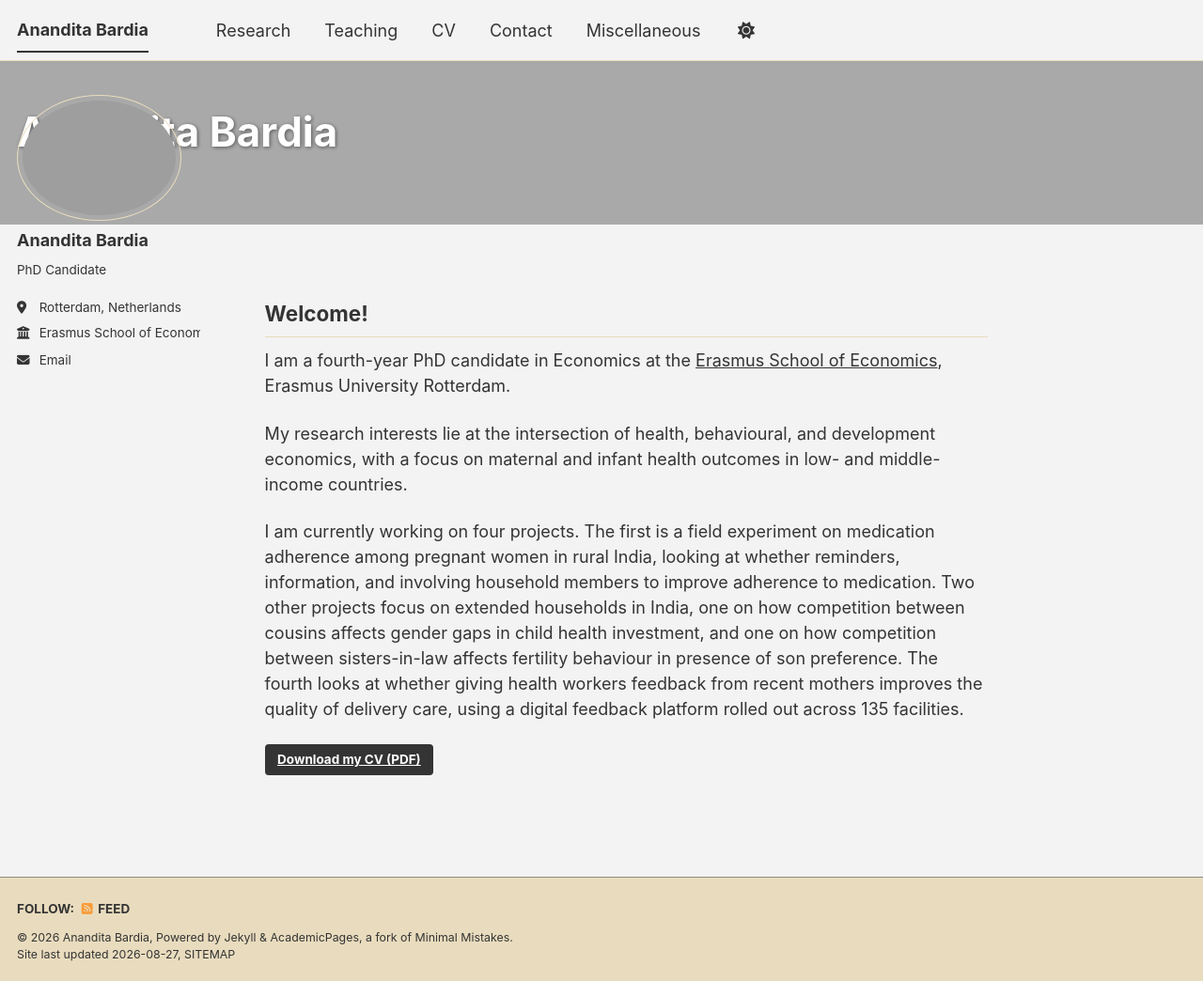
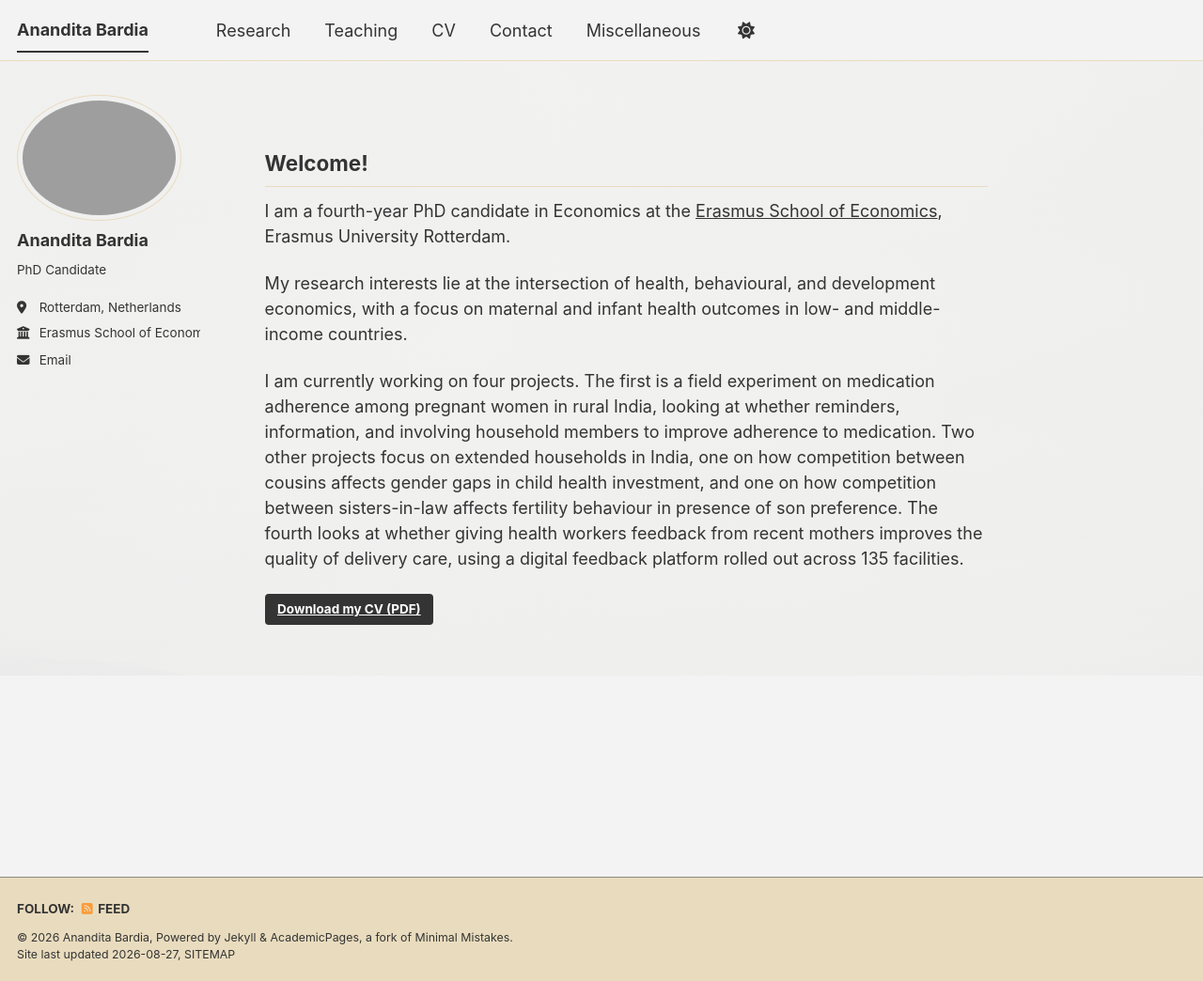
Before and after one commit to ananditabardia/ananditabardia.github.io, a Jekyll site: the page built from _pages/about.md, in a window 1280 px wide and 1044 px high. Shown: the whole window at 94% size. Built offline with Jekyll 4.4.1, drawn with Linux system fonts in a browser that asks for light colours; a script bundle is joined from its source files by our own code; library files that are not in the unit come from our copies.

Commit message:
Update about.md

```diff
--- a/_pages/about.md
+++ b/_pages/about.md
@@ -2,9 +2,6 @@
 permalink: /
 title: ""
 author_profile: true
-header:
-  overlay_image: /images/photos/DSC04022.JPG
-  overlay_filter: 0.3
 redirect_from:
   - /about/
   - /about.html
@@ -19,3 +16,11 @@
 I am currently working on four projects. The first is a field experiment on medication adherence among pregnant women in rural India, looking at whether reminders, information, and involving household members to improve adherence to medication. Two other projects focus on extended households in India, one on how competition between cousins affects gender gaps in child health investment, and one on how competition between sisters-in-law affects fertility behaviour in presence of son preference. The fourth looks at whether giving health workers feedback from recent mothers improves the quality of delivery care, using a digital feedback platform rolled out across 135 facilities.
 
 [Download my CV (PDF)](/files/cv.pdf){: .btn .btn--primary}
+<style>
+body {
+  background-image: linear-gradient(rgba(250,249,247,0.92), rgba(250,249,247,0.92)), url('/images/photos/DSC01738.JPG');
+  background-size: cover;
+  background-position: center;
+  background-attachment: fixed;
+}
+</style>
```
